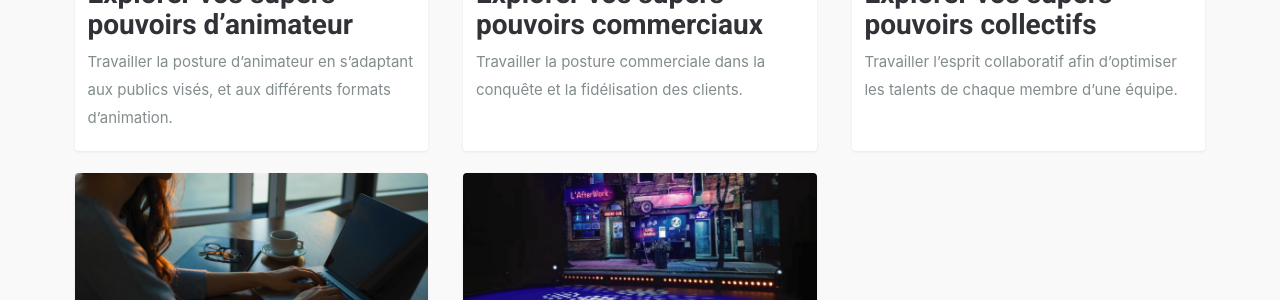
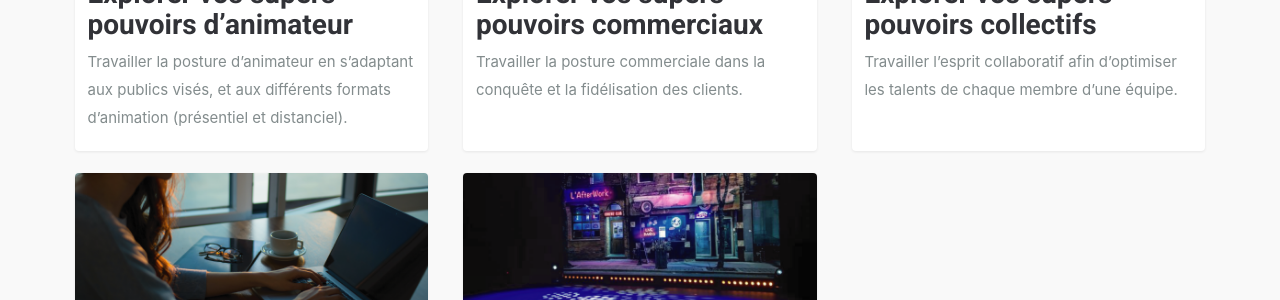
Before and after one commit to IsmaelSANE/sabine-coach, a Jekyll site: the page built from work.html, in a window 1280 px wide. Shown: the part 861-1161 px from the top of the page. Built offline with Jekyll 4.4.1, drawn with Linux system fonts in a browser that asks for light colours; nearby versions of some CDN libraries; some web fonts are replaced.

Commit message:
Modify card subtitle

```diff
--- a/_posts/2017-12-15-explorer-vos-supers-pouvoirs-commerciaux.md
+++ b/_posts/2017-12-15-explorer-vos-supers-pouvoirs-commerciaux.md
@@ -1,7 +1,7 @@
 ---
 layout: post
 title: Explorer vos supers pouvoirs d’animateur
-summary: Travailler la posture d’animateur en s’adaptant aux publics visés, et aux différents formats d’animation.
+summary: Travailler la posture d’animateur en s’adaptant aux publics visés, et aux différents formats d’animation (présentiel et distanciel).
 featured-img: atelier-animateur
 mathjax: true
 work: true
```
